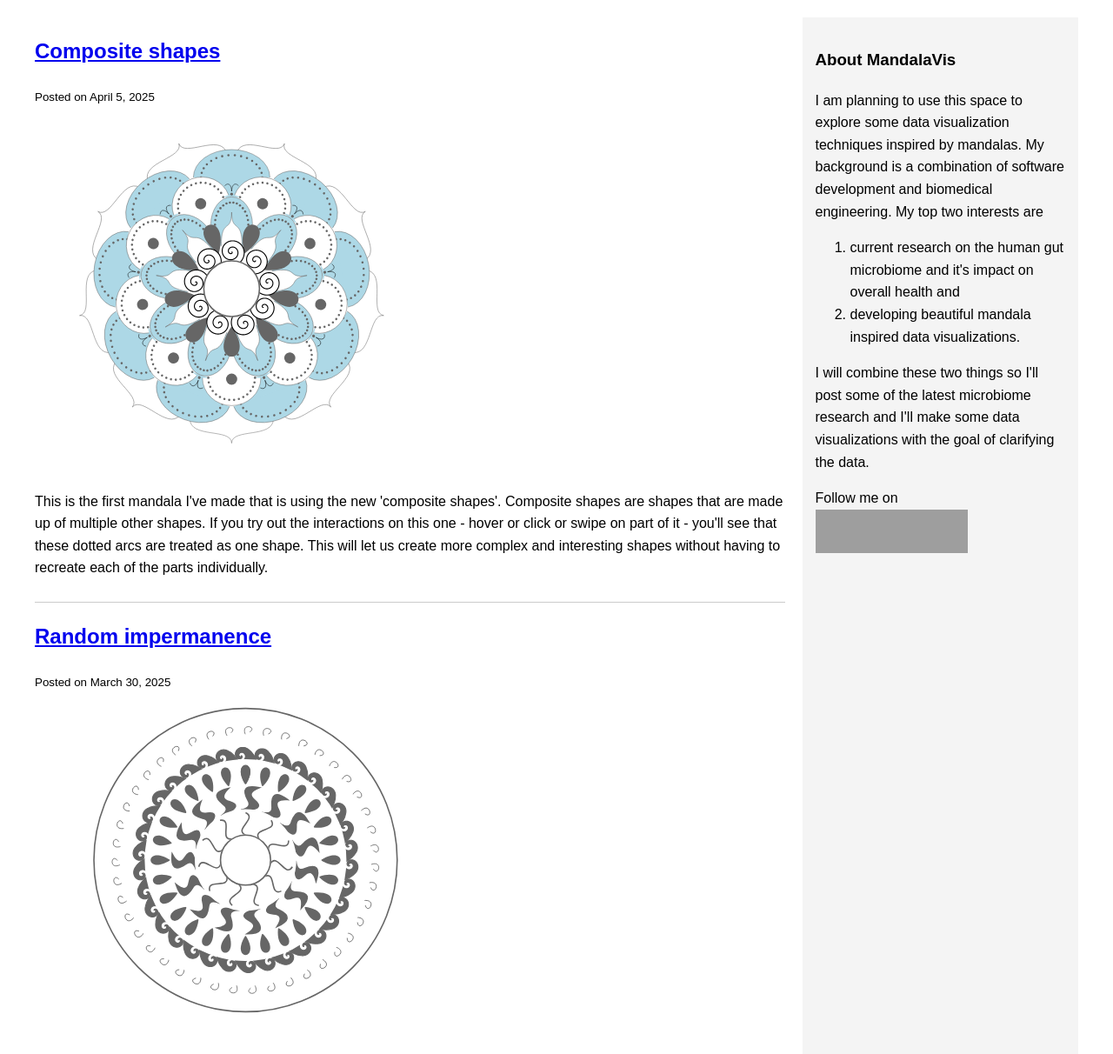
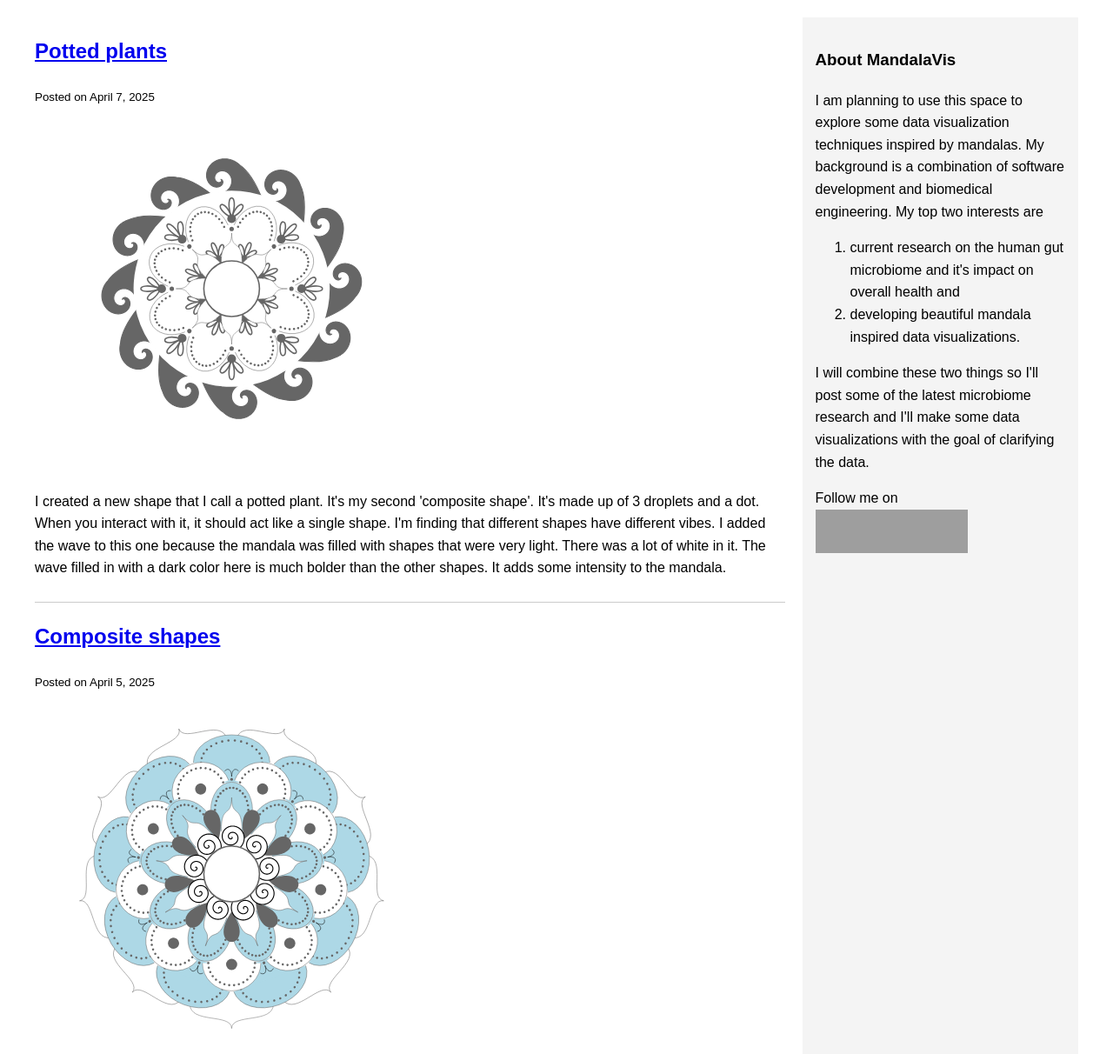
Before and after one commit to mbsmrtic/mandalavis, a Flask app: page / in a window 1280 px wide. Shown: the part 185-1397 px from the top of the page at 87% size. Run offline with Flask 3, Linux system fonts and the light colour scheme; grey boxes are pictures that could not be loaded.

Commit message:
latest post with potted plant mandala

```diff
--- a/app/static/js/mandala.js
+++ b/app/static/js/mandala.js
@@ -11,7 +11,9 @@ document.addEventListener('click', (event) => {
         tooltipJustOpened = false;
     } else {
         const tooltip = document.querySelector('.tooltip');
-        tooltip.style.display = 'none';
+        if (tooltip) {
+            tooltip.style.display = 'none';
+        }
         clearHighlights();
     }
 });
@@ -123,7 +125,8 @@ export class Mandala {
         }
 
         if (angle > 0)
-            attributes['transform'] = `rotate(${angle} ${this.centerX} ${this.centerY})`;
+            attributes['transform'] =
+                `rotate(${angle} ${this.centerX} ${this.centerY}) ${attributes['transform'] || ''} `;
         //create the DOM element
         const newEl = document.createElementNS(svgUrl, elementTag);
         newEl.setAttribute('mandalaid', this.elementId);
--- /dev/null
+++ b/app/static/js/mandalas/mandala9.js
@@ -0,0 +1,78 @@
+import { Mandala } from "/static/js/mandala.js";
+import { DottedArcShape, ArcShape } from "/static/js/shapes/arc.js";
+import { SpiralShape } from "/static/js/shapes/spiral.js";
+import { DropletShape, TiltedDropletShape, PottedPlant } from "/static/js/shapes/droplet.js"
+import { CurlyBracket } from "/static/js/shapes/curlybracket.js"
+import { DotShape, BetweenDotsDotShape } from "/static/js/shapes/dot.js";
+import { PalmTreeShape } from "/static/js/shapes/palmtree.js";
+import { WaveShape } from "/static/js/shapes/wave.js";
+
+let mandala = new Mandala("mandala9", 100, 120);
+
+mandala.addShape(new WaveShape({
+    x: mandala.centerX,
+    y: mandala.centerY - 71,
+    width: 40,
+    length: 40,
+    color: '#333',
+    howMany: 12,
+    toolTipText: 'a wave'
+}));
+mandala.addCenteredCircle(70, 'white', 'white');
+
+let length = 30;
+let width = 20;
+mandala.addShape(new PottedPlant({
+    x: mandala.centerX,
+    y: mandala.centerY - 47,
+    width: width,
+    length: length,
+    color: 'none',
+    howMany: 8,
+    toolTipText: 'outer potted plant'
+}, {stroke: '#666'}));
+
+
+mandala.addShape(new DotShape({
+    x: mandala.centerX,
+    y: mandala.centerY - 41,
+    width: 2,
+    howMany: 8,
+}));
+
+mandala.addShape(new DottedArcShape({
+    x: mandala.centerX,
+    y: mandala.centerY - 43,
+    width: 31,
+    angleStart: 22,
+    howMany: 8,
+    toolTipText: 'dotted arc'
+}));
+
+// mandala.addShape(new SpiralShape({
+//     x: mandala.centerX - 1,
+//     y: mandala.centerY - 35,
+//     angleStart: 22,
+//     howMany: 8
+// }));
+
+mandala.addShape(new PottedPlant({
+    x: mandala.centerX,
+    y: mandala.centerY - 20,
+    width: width - 4,
+    length: length - 7,
+    color: 'none',
+    howMany: 8,
+    angleStart: 22,
+    toolTipText: 'inner potted plant'
+}, {stroke: '#666'}));
+
+mandala.addShape(new CurlyBracket({
+    x: mandala.centerX,
+    y: mandala.centerY - 20,
+    howMany:8,
+    toolTipText: 'curly bracket'
+}));
+
+
+mandala.addCenteredCircle(20);
--- a/app/static/js/mandalas/mandalarandom.js
+++ b/app/static/js/mandalas/mandalarandom.js
@@ -1,4 +1,4 @@
-import { DropletShape } from "/static/js/shapes/droplet.js";
+import { DropletShape, PottedPlant } from "/static/js/shapes/droplet.js";
 import { PalmTreeShape } from "/static/js/shapes/palmtree.js";
 import { SwirlShape } from "/static/js/shapes/swirl.js";
 import { ArcShape, DottedArcShape } from "/static/js/shapes/arc.js";
@@ -66,8 +66,12 @@ function swirl(shapeArgs) {
     return (new SwirlShape(shapeArgs));
 }
 
+function pottedPlant(shapeArgs) {
+    return (new PottedPlant(shapeArgs));
+}
+
 let makeShapFns = [
-    droplet, dottedArc, curlybracket, spiral, dot, betweenDotsDot, wave, arc, palmtree, s, scurve, swirl
+    droplet, pottedPlant, dottedArc, curlybracket, spiral, dot, betweenDotsDot, wave, arc, palmtree, s, scurve, swirl
 ];
 
 function howMany(r, width) {
--- a/app/static/js/shapes/droplet.js
+++ b/app/static/js/shapes/droplet.js
@@ -1,4 +1,5 @@
-import { CompositeShape, MandalaShape } from "./mandalashape.js";
+import { DotShape } from "/static/js/shapes/dot.js";
+import { CompositeShape, MandalaShape } from "/static/js/shapes/mandalashape.js";
 
 export class DropletShape extends MandalaShape {
     shapeElementTag() { return "path"; }
@@ -13,72 +14,39 @@ export class DropletShape extends MandalaShape {
 }
 
 export class TiltedDropletShape extends DropletShape {
-    constructor(shapeArgs, svgElementAttributes, curveLeft=true) {
+    constructor(shapeArgs, svgElementAttributes, tiltLeft=true) {
         super(shapeArgs, svgElementAttributes);
-        this.curveLeft = curveLeft;
+        this.tiltLeft = tiltLeft;
         this.length *= .8;
     }
     shapeElementTag() { return "path"; }
     shapeElementAttributes() {
         var elemAttributes = super.shapeElementAttributes();
-        const angle = this.curveLeft ? 320 : 40;
+        const angle = this.tiltLeft ? 320 : 40;
         elemAttributes['transform'] = `rotate(${angle} ${this.x} ${this.y})`;
         return elemAttributes;
-    }
-    shapetiltedElementAttributes() {
-        const topY = this.y - this.length * .8;
-        var fooX = this.width * .4;
-        if (this.curveLeft) {
-            fooX *= -1;
-        }
-        const pathD = this.moveToString(this.x, this.y) +
-            this.curveToString(this.x + fooX * 4, topY,  //initialCurve
-                this.x + fooX, topY,    //nextCurve
-                this.x, this.y                  //end
-            );
-        return({fill: this.color, d: pathD});
-    }
-    shapecurveElementAttributes() {
-        var farXDist = this.width * 1.6; //16
-        var midXDist = this.width; // 10
-        var shortXDist = this.width * .7;  //7
-        var shortestXDist = this.width * .4;  //4
-        if (this.curveLeft) {
-            farXDist *= -1;
-            midXDist *= -1;
-            shortXDist *= -1;
-            shortestXDist *= -1;
-        }
-        const leftX = this.x + farXDist;
-        const midX = this.x + midXDist;
-        const topY = this.y - this.length * .75; //.9;  //24
-        const midY = this.y - this.length * .6; //21
-        const lowY = this.y - this.length * .4;  //12
-        const pathD = this.moveToString(this.x, this.y) +       //start at center bottom
-            this.curveToString(this.x + shortestXDist, lowY,    // go up   (initialcurve)
-                leftX, lowY,                                    // go left (nextCurve)
-                midX, midY) + //+ 7) +                                   // go up   (end)
-            this.curveToString(this.x + shortestXDist, topY, //+ 4,       // go right (initialCurve)
-                this.x + shortestXDist, lowY,                               // go down (nextCurve)
-                this.x, this.y                                  // back to start (end)
-            );
-
-
-            // this.qCurveString(this.x, midY,
-            //     this.x + this.width, topY + 4
-            // ) + this.qCurveString(this.x, topY,
-            //     this.x - this.width, topY + 4,
-            // )
-            // this.curveToString(this.x, midY, //initialCurve
-            //     this.x + this.width, midY,  //nextCurve
-            //     this.x, topY);            //end
-        return({fill: this.color, d: pathD});
     }
 }
 
 export class PottedPlant extends CompositeShape {
     constructor(shapeArgs, svgElementAttributes={}) {
         super(shapeArgs, svgElementAttributes);
-
+        var dropletArgs = {...shapeArgs};
+        dropletArgs['y'] -= 4;
+        dropletArgs['width'] /= 3;
+        dropletArgs['length'] /= 2;
+        if (! dropletArgs.color) {
+            dropletArgs.color = 'none';
+        }
+        if (! svgElementAttributes['stroke']) {
+            svgElementAttributes['stroke'] = '#666';
+        }
+        this.addShape(new DropletShape(dropletArgs, svgElementAttributes));
+        this.addShape(new TiltedDropletShape(dropletArgs, svgElementAttributes, true)); //tiltLeft
+        this.addShape(new TiltedDropletShape(dropletArgs, svgElementAttributes, false));//tiltRight
+        var dotArgs = shapeArgs;
+        dotArgs['width'] = dropletArgs['width'] * .5;
+        dotArgs['color'] = '#666';
+        this.addShape(new DotShape(dotArgs, svgElementAttributes));
     }
 }
--- a/app/templates/index.html
+++ b/app/templates/index.html
@@ -5,6 +5,7 @@
 <body>
     <div class="container">
         <div class="content">
+            {% include 'posts/post11.html' %}
             {% include 'posts/post10.html' %}
             {% include 'posts/post9.html' %}
             {% include 'posts/post8.html' %}
--- /dev/null
+++ b/app/templates/posts/post11.html
@@ -0,0 +1,15 @@
+<article id="article12">
+    <h2><a href="{{ url_for('render_post', post_id='11')}}">Potted plants </a></h2>
+    <p><small>Posted on April 7, 2025</small></p>
+    <div class="tooltip"></div>
+    <svg id="mandala9" width="600" height="400" viewBox="0 00 292 250" fill="none" xmlns="http://www.w3.org/2000/svg">
+    </svg>
+    <p> I created a new shape that I call a potted plant. It's my second 'composite shape'. It's
+        made up of 3 droplets and a dot. When you interact with it, it should act like a single
+        shape. I'm finding that different shapes have different vibes. I added the wave to this one
+        because the mandala was filled with shapes that were very light. There was a lot of white in it.
+        The wave filled in with a dark color here is much bolder than the other shapes.
+        It adds some intensity to the mandala.
+    </p>
+    <script src="/static/js/mandalas/mandala9.js" type="module" defer></script>
+</article>
```
